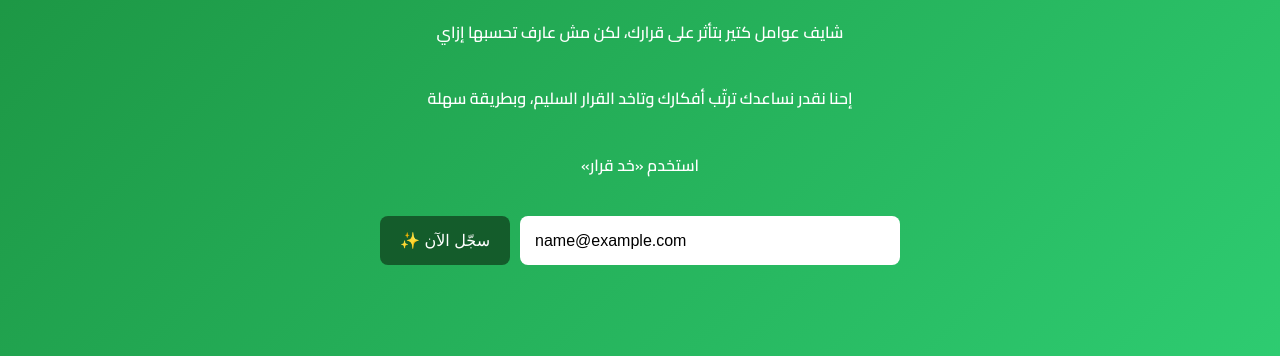
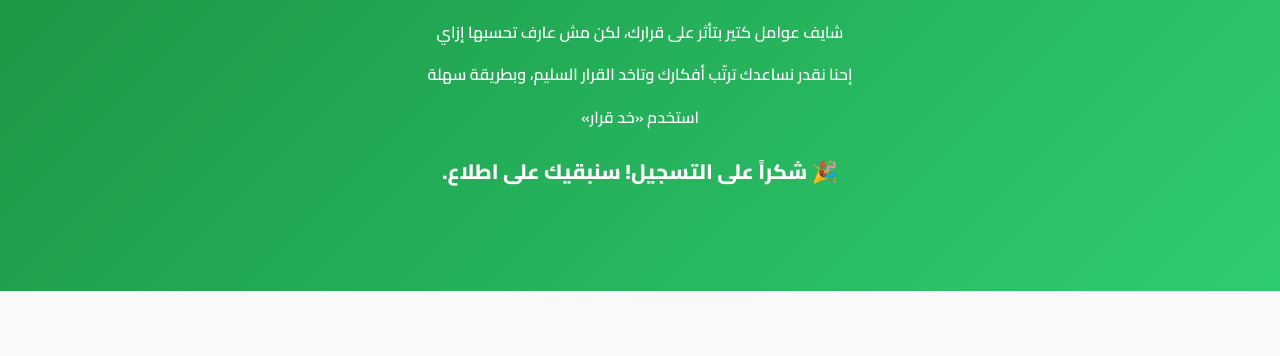
Before and after one commit to Mrwkky9/Saasoptin3, a plain HTML site: page index.html in a window 1280 px wide. Both pictures are taken after typing "name@example.com" into the empty fields and a click on the button "سجّل الآن ✨". Shown: the part 301-657 px from the top of the page. Drawn offline with Linux system fonts and the light colour scheme.

Commit message:
Update index.html
mod ver

```diff
--- a/index.html
+++ b/index.html
@@ -18,12 +18,6 @@
       color: #333;
     }
 
-    /* RTL/LTR helpers */
-    .rtl { direction: rtl; unicode-bidi: embed; }
-    .ltr { direction: ltr; unicode-bidi: embed; }
-    .isolate { unicode-bidi: isolate; }
-
-    /* Sections */
     .hero {
       background: linear-gradient(135deg, var(--g1), var(--g2));
       color: #fff;
@@ -43,16 +37,13 @@
     }
     .hero p {
       max-width: 750px;
-      margin: 0 auto 36px;
+      margin: 0 auto 12px;
       line-height: 1.9;
-      text-align: center;        /* align both edges --> or not */
-      text-align-last: center;    /* last line centered (use 'right' if you prefer) */
     }
 
-    /* Form */
     .form {
       max-width: 520px;
-      margin: 0 auto;
+      margin: 20px auto 0;
       display: flex;
       gap: 10px;
       flex-direction: row;
@@ -64,9 +55,7 @@
       border: none;
       border-radius: 8px;
       font-size: 1rem;
-      /* Emails are LTR even on RTL pages */
       direction: ltr;
-      unicode-bidi: embed;
       text-align: left;
     }
     .form button {
@@ -80,6 +69,14 @@
       white-space: nowrap;
     }
     .form button:hover { filter: brightness(1.05); }
+
+    .thankyou {
+      display: none;
+      font-size: 1.3rem;
+      font-weight: bold;
+      margin-top: 20px;
+      color: #fff;
+    }
 
     .features {
       padding: 60px 20px;
@@ -111,7 +108,6 @@
     .cta h2 { font-size: 2.2rem; margin-bottom: 18px; font-weight: 800; }
     .cta p {
       font-size: 1.15rem; max-width: 720px; margin: 0 auto 26px; line-height: 1.8;
-      text-align: justify; text-align-last: center;
     }
     .cta a {
       display: inline-block;
@@ -129,22 +125,23 @@
 
   <!-- Hero -->
   <section class="hero rtl">
-    <!-- Put emoji at the END in RTL to avoid reordering issues -->
-    <h1>خد قرار </h1>
+    <h1>خد قرار</h1>
     <h2>محتار فقرار!</h2>
-    <p>
-      شايف عوامل كتير بتأثر على قرارك، لكن مش عارف تحسبها إزاي</p>
-      <p>إحنا نقدر نساعدك ترتّب أفكارك وتاخد القرار السليم، وبطريقة سهلة</p>
-      <p>استخدم «خد قرار»
-    </p>
+    <p>شايف عوامل كتير بتأثر على قرارك، لكن مش عارف تحسبها إزاي</p>
+    <p>إحنا نقدر نساعدك ترتّب أفكارك وتاخد القرار السليم، وبطريقة سهلة</p>
+    <p>استخدم «خد قرار»</p>
 
     <!-- Opt-in Form -->
     <form id="optin" class="form"
           action="https://docs.google.com/forms/d/e/1FAIpQLSeEUBCHTWr2H-BZeXnhUT-wsoE3g47cH-x8e4_u2BaSjCQVfQ/formResponse"
-          method="POST" target="_blank">
+          method="POST" target="hidden_iframe">
       <input type="email" name="entry.1247091988" placeholder="أدخل بريدك الإلكتروني" required />
       <button type="submit">سجّل الآن ✨</button>
     </form>
+    <div class="thankyou" id="thankyou">🎉 شكراً على التسجيل! سنبقيك على اطلاع.</div>
+
+    <!-- hidden iframe to prevent redirect -->
+    <iframe name="hidden_iframe" style="display:none;"></iframe>
   </section>
 
   <!-- Features -->
@@ -166,18 +163,25 @@
     </div>
   </section>
 
-  <!-- Startup CTA (replacing image/testimonials) -->
+  <!-- Startup CTA -->
   <section class="cta rtl">
     <h2>انضم الآن لتكون من أوائل المستخدمين</h2>
-    <p>
-      نحن نطلق أول منصّة ذكية تساعدك في <strong>اتخاذ القرارات بثقة وسرعة</strong></p>
-      <p>التسجيل المبكر يمنحك مزايا حصرية ودعوة خاصة للتجربة الأولى
-    </p>
+    <p>نحن نطلق أول منصّة ذكية تساعدك في <strong>اتخاذ القرارات بثقة وسرعة</strong></p>
+    <p>التسجيل المبكر يمنحك مزايا حصرية ودعوة خاصة للتجربة الأولى</p>
     <a href="#optin">سجّل مجانًا الآن</a>
   </section>
 
   <footer>
     <p>© 2025 جميع الحقوق محفوظة - خد قرار</p>
   </footer>
+
+  <script>
+    document.getElementById("optin").addEventListener("submit", function () {
+      setTimeout(function () {
+        document.getElementById("optin").style.display = "none";
+        document.getElementById("thankyou").style.display = "block";
+      }, 500); // half a second after submit
+    });
+  </script>
 </body>
 </html>
```
